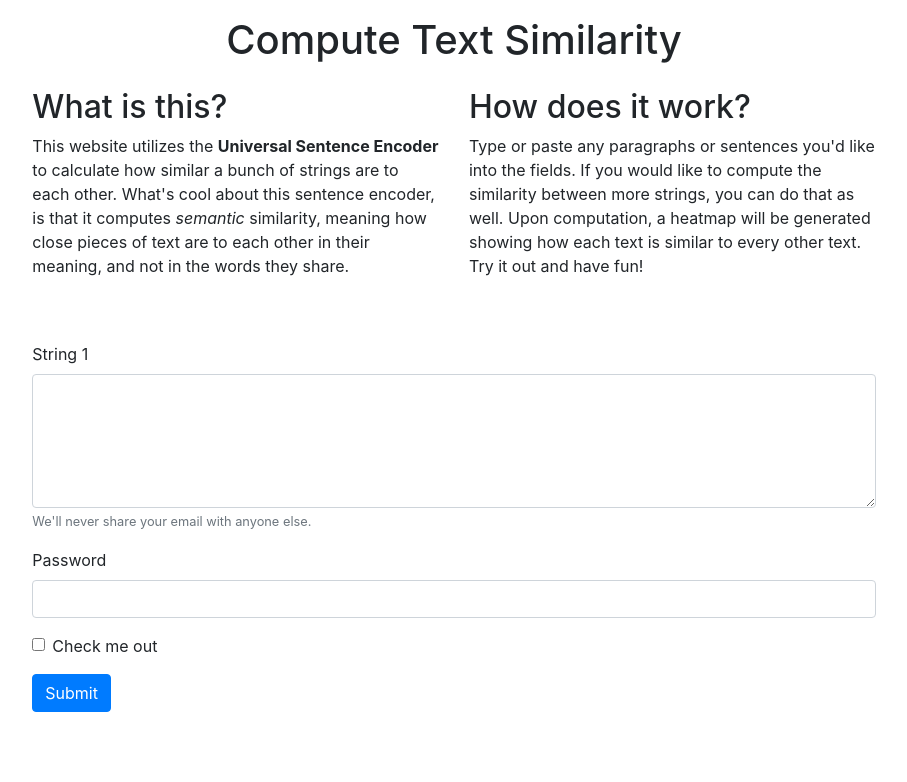
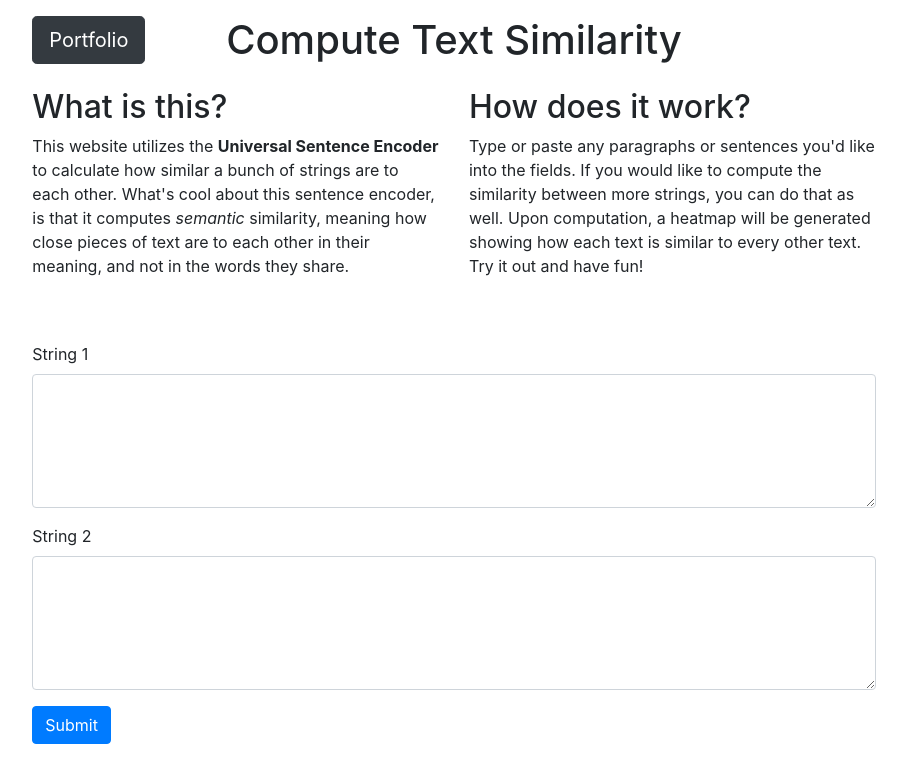
Before and after one commit to hadialhakeem/text-similarity, a plain HTML site: page index.html in a window 1280 px wide. Shown: the whole page, without its empty margins (186-1093 px from the left). Drawn offline with nearby package versions, Linux system fonts and the light colour scheme.

Commit message:
updated index.html to have proper forms

```diff
--- a/index.html
+++ b/index.html
@@ -12,7 +12,12 @@
   </head>
   <body>
     <div class="row mt-3">
-        <div class="col">
+        <div class="col-2">
+        </div>
+        <div class="col-1">
+            <a href="https://hadihakeem.com" target="_blank"><button type="button" class="btn btn-dark btn-lg">Portfolio</button></a>
+        </div>
+        <div class="col-6">
             <h1 align="center">Compute Text Similarity</h1>
         </div>
     </div>
@@ -37,19 +42,13 @@
         <div class="col-8">
             <form>
               <div class="form-group">
-                <label>String 1</label>
-                  <textarea class="form-control" id="exampleFormControlTextarea1" rows="5"></textarea>
-                <small id="emailHelp" class="form-text text-muted">We'll never share your email with anyone else.</small>
+                  <label>String 1</label>
+                  <textarea class="form-control" rows="5"></textarea>
               </div>
 
               <div class="form-group">
-                <label>Password</label>
-                <input type="password" class="form-control" id="exampleInputPassword1">
-              </div>
-
-              <div class="form-group form-check">
-                <input type="checkbox" class="form-check-input" id="exampleCheck1">
-                <label class="form-check-label" >Check me out</label>
+                <label>String 2</label>
+                  <textarea class="form-control" rows="5"></textarea>
               </div>
 
               <button type="submit" class="btn btn-primary">Submit</button>
```
